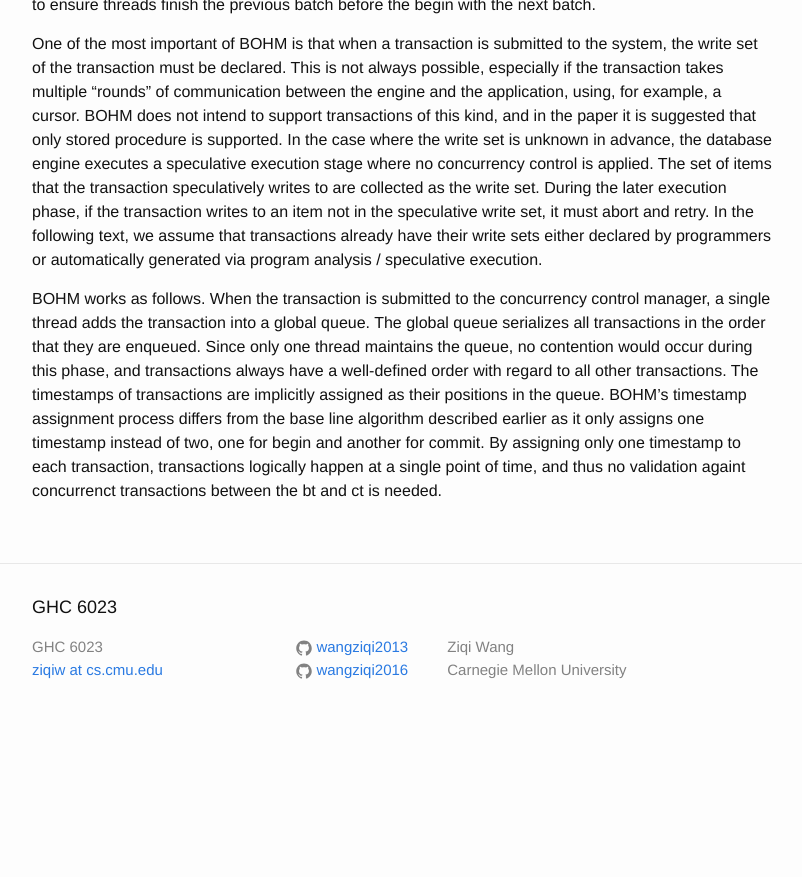
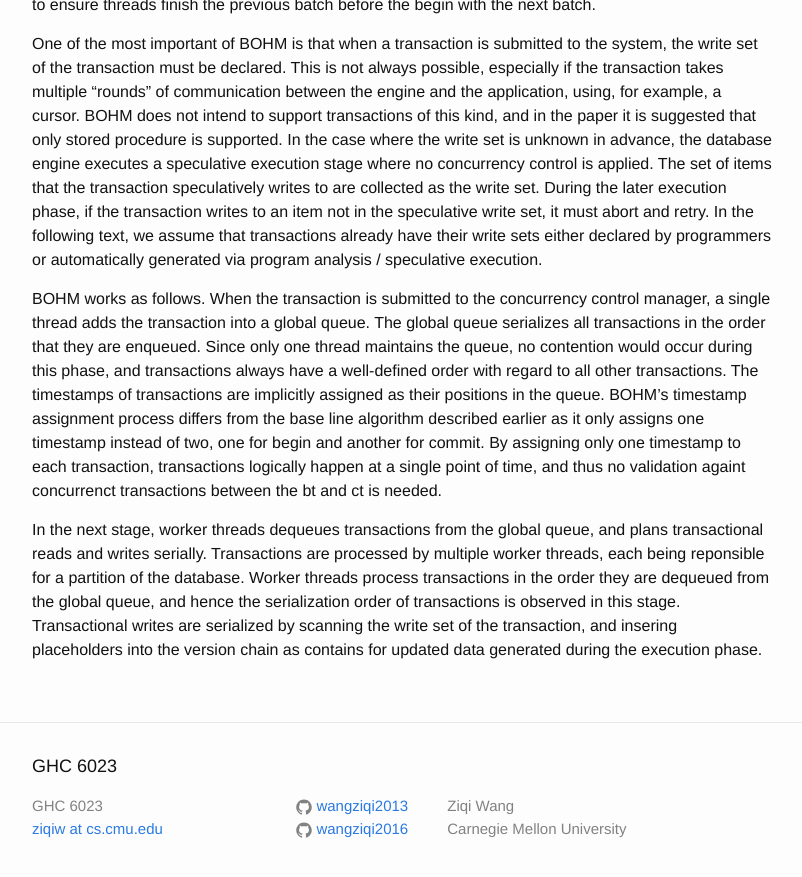
Before and after one commit to wangziqi2013/wangziqi2013.github.io, a Jekyll site: the page built from _posts/2018-06-28-Rethinking-Serializable-MVCC.markdown, in a window 1280 px wide and 900 px high, scrolled down 1513 px. Shown: the top 877 px of the window, without its empty margins (238-1040 px from the left). Built offline with Jekyll 4.4.1, drawn with Linux system fonts in a browser that asks for light colours; before the commit the page ends 2254 px from its top, so only the background shows below that.

Commit message:
Working on serialization of ops

```diff
--- a/_posts/2018-06-28-Rethinking-Serializable-MVCC.markdown
+++ b/_posts/2018-06-28-Rethinking-Serializable-MVCC.markdown
@@ -74,3 +74,9 @@ assigned as their positions in the queue. BOHM's timestamp assignment process di
 described earlier as it only assigns one timestamp instead of two, one for begin and another for commit. By
 assigning only one timestamp to each transaction, transactions logically happen at a single point of time, and thus
 no validation againt concurrenct transactions between the bt and ct is needed.
+
+In the next stage, worker threads dequeues transactions from the global queue, and plans transactional reads and writes
+serially. Transactions are processed by multiple worker threads, each being reponsible for a partition of the database. Worker
+threads process transactions in the order they are dequeued from the global queue, and hence the serialization order of
+transactions is observed in this stage. Transactional writes are serialized by scanning the write set of the transaction,
+and insering placeholders into the version chain as contains for updated data generated during the execution phase.
```
